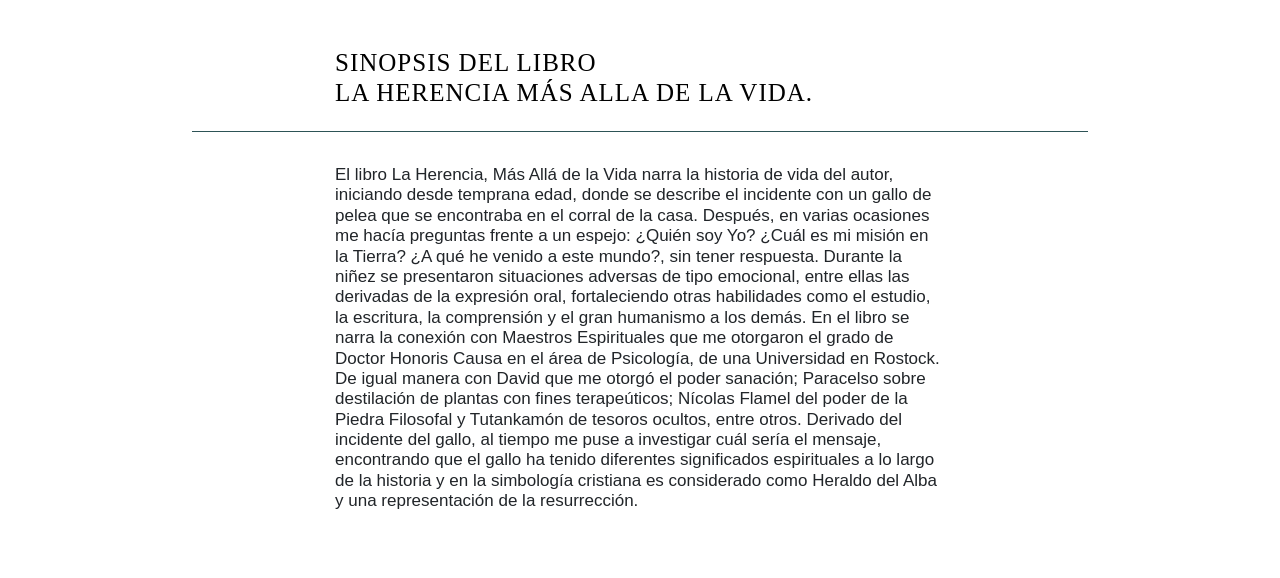
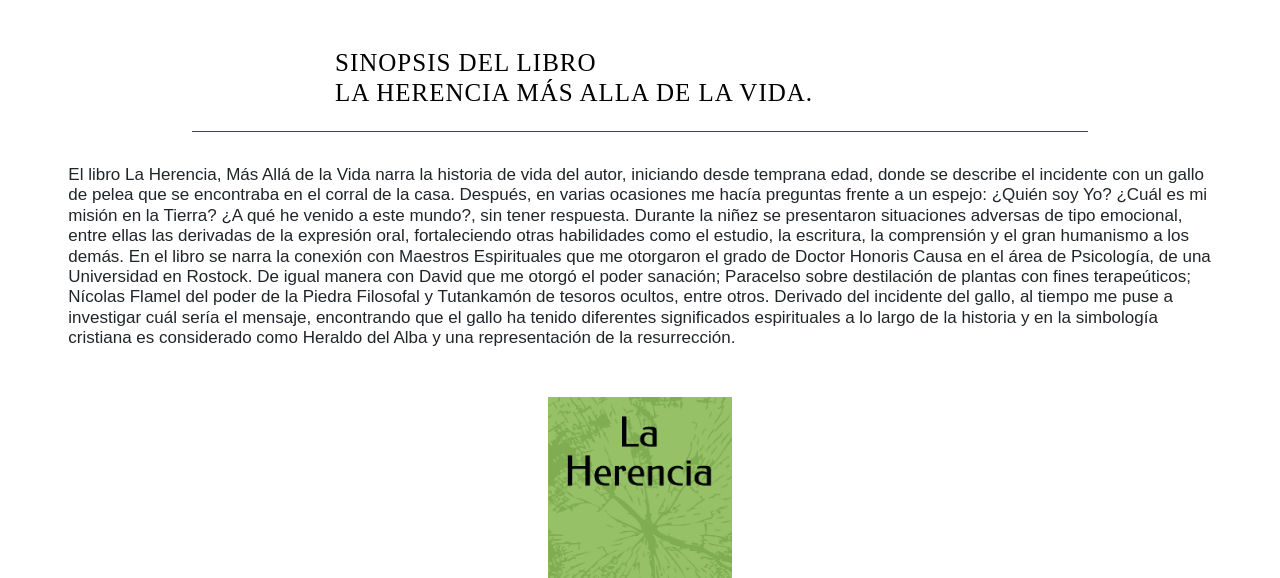
Before and after one commit to qr-codigo/centrodemedicinanatural, a plain HTML site: page sinopsisLaHerencia.html in a window 1280 px wide. Shown: the top 578 px of the page. Drawn offline with nearby package versions, Linux system fonts and the light colour scheme; a web font is replaced by a local one.

Commit message:
Add files via upload

```diff
--- a/sinopsisLaHerencia.html
+++ b/sinopsisLaHerencia.html
@@ -44,12 +44,14 @@
  <div class="row justify-content-center" style="width:100%; margin:0 auto;">
          <h1 class='nuestraBoda col-12 col-md-6 mb-2 ml-0 mt-5 text-left'>SINOPSIS DEL LIBRO <br>LA HERENCIA MÁS ALLA DE LA VIDA. </h1>
          <div class="linea2">&nbsp;</div>
-         <h1 class='texto2 col-11 col-md-6 mb-5 ml-0 mt-4 text-left'>El libro La Herencia, Más Allá de la Vida narra la historia de vida del autor, iniciando desde temprana edad, donde se describe el incidente con un gallo de pelea que se encontraba en el corral de la casa. Después, en varias ocasiones me hacía preguntas frente a un espejo: ¿Quién soy Yo? ¿Cuál es mi misión en la Tierra? ¿A qué he venido a este mundo?, sin tener respuesta.
+         <h1 class='texto2 col-11 col-md-11 mb-5 ml-0 mt-4 text-left'>El libro La Herencia, Más Allá de la Vida narra la historia de vida del autor, iniciando desde temprana edad, donde se describe el incidente con un gallo de pelea que se encontraba en el corral de la casa. Después, en varias ocasiones me hacía preguntas frente a un espejo: ¿Quién soy Yo? ¿Cuál es mi misión en la Tierra? ¿A qué he venido a este mundo?, sin tener respuesta.
 Durante la niñez se presentaron situaciones adversas de tipo emocional, entre ellas las derivadas de la expresión oral, fortaleciendo otras habilidades como el estudio, la escritura, la comprensión y el gran humanismo a los demás.
 En el libro se narra la conexión con Maestros Espirituales que me otorgaron el grado de Doctor Honoris Causa en el área de Psicología, de una Universidad en Rostock.
 De igual manera con David que me otorgó el poder sanación; Paracelso sobre destilación de plantas con fines terapeúticos; Nícolas Flamel del poder de la Piedra Filosofal y Tutankamón de tesoros ocultos, entre otros.
 Derivado del incidente del gallo, al tiempo me puse a investigar cuál sería el mensaje, encontrando que el gallo ha tenido diferentes significados espirituales a lo largo de la historia y en la simbología cristiana es considerado como Heraldo del Alba y una representación de la resurrección.
  </h1>
+
+  <img class="text-center col-7 col-md-2 mt-0 mb-4" src="img/laHerencia.jpg" >
     </div>
 
 
```
Also changed, not shown: img/laHerencia.jpg (added).
